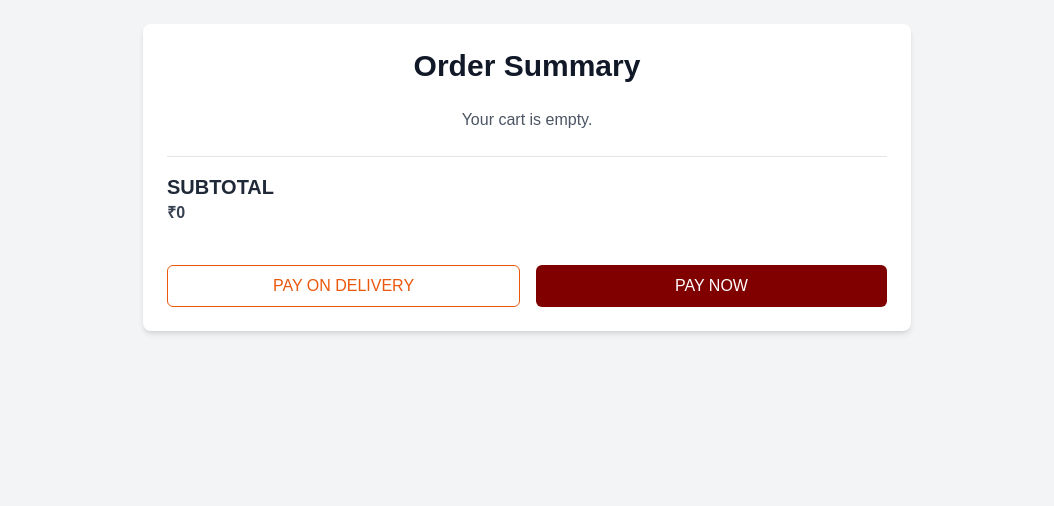
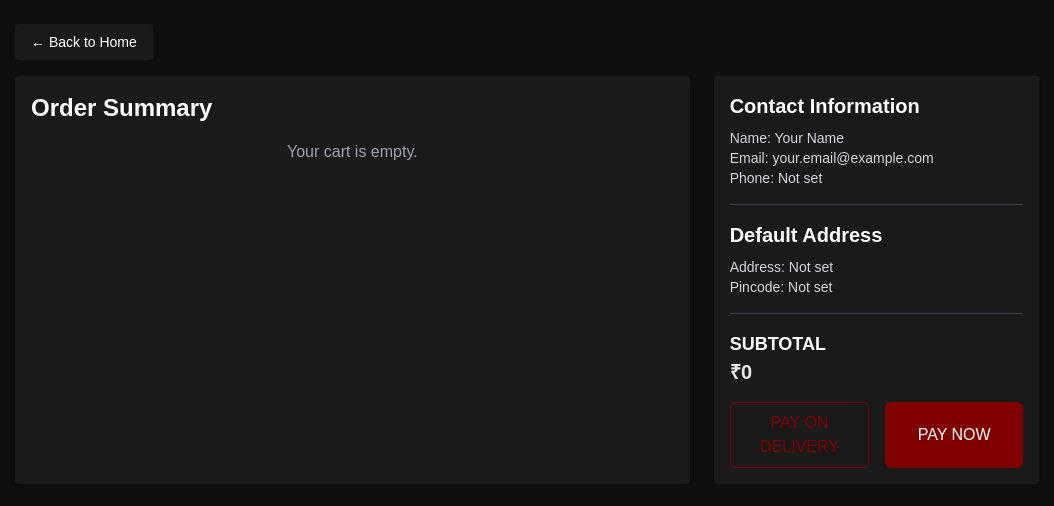
Before and after one commit to k25kar/GWOC_2025, a Next.js app: page /order-summary in a window 1280 px wide. Shown: the top 506 px of the page, without its empty margins (113-1167 px from the left). Built offline with nearby package versions, Linux system fonts and the light colour scheme; no server answers.

Commit message:
Order Summary Integration

```diff
--- a/components/cart.tsx
+++ b/components/cart.tsx
@@ -15,6 +15,7 @@ import { useCart } from "@/src/context/CartContext";
 import { Button } from "./ui/button";
 import { useSession } from "next-auth/react";
 import { useRouter } from "next/navigation";
+import { CartProvider } from "@/src/context/CartContext";
 
 interface Props {
   visible?: boolean;
--- a/pages/order-summary.tsx
+++ b/pages/order-summary.tsx
@@ -1,104 +1,216 @@
 "use client";
 
-import React, { useState } from "react";
+import React, { useState, useEffect } from "react";
 import { useCart } from "@/src/context/CartContext";
 import { Button } from "@/components/ui/button";
 import { useRouter } from "next/navigation";
+import { useSession } from "next-auth/react";
+import { CartProvider } from "@/src/context/CartContext";
+import { SessionProvider } from "next-auth/react";
+
+interface UserDetails {
+  name: string;
+  email: string;
+  phone: string;
+  address: string;
+  pincode: string;
+}
 
 const OrderSummary: React.FC = () => {
   const { cart, removeFromCart } = useCart();
-  const [remarks, setRemarks] = useState<{ [key: number]: string }>({});
+  const { data: session } = useSession();
   const router = useRouter();
 
-  // Handle remark change for each cart item
+  // State to hold fetched user details from the database.
+  const [userDetails, setUserDetails] = useState<UserDetails | null>(null);
+
+  useEffect(() => {
+    if (session?.user?._id) {
+      // Fetch the full user details using the user's id.
+      fetch(`/api/users/${session.user._id}`)
+        .then((res) => res.json())
+        .then((data) => setUserDetails(data))
+        .catch((error) => console.error("Error fetching user details:", error));
+    }
+  }, [session?.user?._id]);
+
+  // Track remarks for each service in the cart.
+  const [remarks, setRemarks] = useState<{ [index: number]: string }>({});
+
+  // Track whether a user is editing address/pincode for each cart item.
+  const [editing, setEditing] = useState<{ [index: number]: boolean }>({});
+
+  // Track overridden address/pincode for each cart item (if user chooses to edit).
+  const [addresses, setAddresses] = useState<{ [index: number]: string }>({});
+  const [pincodes, setPincodes] = useState<{ [index: number]: string }>({});
+
+  // Use user details fetched from the database;
+  // if not yet loaded, fall back to session values.
+  const userName = userDetails?.name || session?.user?.name || "Your Name";
+  const userEmail = userDetails?.email || session?.user?.email || "your.email@example.com";
+  const userPhone = userDetails?.phone || session?.user?.phone || "Not set";
+  const userAddress = userDetails?.address || session?.user?.address || "Not set";
+  const userPincode = userDetails?.pincode || session?.user?.pincode || "Not set";
+
+  // Handle remark changes.
   const handleRemarkChange = (index: number, value: string) => {
     setRemarks((prev) => ({ ...prev, [index]: value }));
   };
 
-  // Calculate subtotal ensuring numerical addition
+  // Toggle editing state for a given cart item.
+  const handleEditAddress = (index: number) => {
+    setEditing((prev) => ({ ...prev, [index]: !prev[index] }));
+  };
+
+  // Handle address and pincode changes per cart item.
+  const handleAddressChange = (index: number, value: string) => {
+    setAddresses((prev) => ({ ...prev, [index]: value }));
+  };
+
+  const handlePincodeChange = (index: number, value: string) => {
+    setPincodes((prev) => ({ ...prev, [index]: value }));
+  };
+
+  // Calculate subtotal.
   const subtotal = cart.reduce(
     (sum, item) => sum + Number(item.service.price),
     0
   );
 
+  // Payment method handlers.
   const handlePayOnDelivery = () => {
-    // Implement your pay on delivery functionality here
-    // For now, simply redirect to a confirmation page
     router.push("/order-confirmation?method=pod");
   };
 
   const handlePayNow = () => {
-    // Implement your pay now functionality here
-    // For now, simply redirect to a confirmation page
     router.push("/order-confirmation?method=paynow");
   };
 
+  // Back to Home handler.
+  const handleBackHome = () => {
+    router.push("/");
+  };
+
   return (
-    <div className="min-h-screen bg-gray-100 flex flex-col items-center p-6">
-      <div className="w-full max-w-3xl bg-white p-6 rounded-lg shadow-md">
-        <h1 className="text-3xl font-bold text-gray-900 mb-6 text-center">
-          Order Summary
-        </h1>
+    <SessionProvider>
+    <CartProvider>
+    <div className="min-h-screen bg-[#0f0f0f] p-6 text-white">
+      <div className="max-w-5xl mx-auto">
+        {/* Back Button */}
+        <button
+          onClick={handleBackHome}
+          className="mb-4 px-4 py-2 bg-[#1a1a1a] hover:bg-[#2c2c2c] rounded text-sm"
+        >
+          &larr; Back to Home
+        </button>
 
+        <div className="grid grid-cols-1 md:grid-cols-3 gap-6">
+          {/* Left Column: Cart Items */}
+          <div className="md:col-span-2 bg-[#1a1a1a] p-4 rounded shadow">
+            <h1 className="text-2xl font-bold mb-4">Order Summary</h1>
             {cart.length === 0 ? (
-          <p className="text-center text-gray-600">Your cart is empty.</p>
+              <p className="text-center text-gray-400">Your cart is empty.</p>
             ) : (
-          cart.map((item, index) => (
-            <div
-              key={index}
-              className="border p-4 rounded bg-gray-50 mb-4 flex flex-col"
-            >
+              cart.map((item, index) => {
+                const isEditing = editing[index] || false;
+                // Use overridden address if present; otherwise default to user's address.
+                const currentAddress = addresses[index] ?? userAddress;
+                const currentPincode = pincodes[index] ?? userPincode;
+
+                return (
+                  <div key={index} className="border border-gray-700 p-4 rounded mb-4">
                     <div className="flex justify-between items-center">
-                <h3 className="font-semibold text-gray-800 text-lg">
-                  {item.service.name}
-                </h3>
+                      <h3 className="font-semibold text-lg">{item.service.name}</h3>
                       <button
-                  className="text-red-500 text-sm hover:underline"
+                        className="text-red-400 text-sm hover:underline"
                         onClick={() => removeFromCart(index)}
                       >
                         Remove
                       </button>
                     </div>
-              <p className="text-sm text-gray-600">
-                Date: {item.date.toLocaleDateString()}
-              </p>
-              <p className="text-sm text-gray-600">Time: {item.time}</p>
-              <p className="text-sm text-gray-600">
-                Price: ₹{item.service.price}
-              </p>
+                    <p className="text-sm text-gray-300">Date: {item.date.toLocaleDateString()}</p>
+                    <p className="text-sm text-gray-300">Time: {item.time}</p>
+                    <p className="text-sm text-gray-300">Price: ₹{item.service.price}</p>
+
+                    {/* Remarks Field */}
                     <div className="mt-2">
-                <label
-                  htmlFor={`remark-${index}`}
-                  className="block text-sm font-medium text-gray-700"
-                >
-                  Remark (Optional)
+                      <label htmlFor={`remark-${index}`} className="block text-sm font-medium text-gray-200">
+                        Wish to tell us more about the work?
                       </label>
                       <input
                         id={`remark-${index}`}
                         type="text"
                         value={remarks[index] || ""}
-                  onChange={(e) =>
-                    handleRemarkChange(index, e.target.value)
-                  }
+                        onChange={(e) => handleRemarkChange(index, e.target.value)}
                         placeholder="Add a remark"
-                  className="mt-1 block w-full rounded-md border-gray-300 shadow-sm focus:border-indigo-500 focus:ring-indigo-500 sm:text-sm"
+                        className="mt-1 block w-full rounded-md border border-gray-600 bg-[#2c2c2c] text-gray-200 focus:outline-none focus:border-[#800000] p-2"
                       />
                     </div>
+
+                    {/* Address / Pincode Display & Edit */}
+                    <div className="mt-4">
+                      <div className="flex items-center justify-between">
+                        <div>
+                          <p className="text-sm text-gray-300">Address: {currentAddress}</p>
+                          <p className="text-sm text-gray-300">Pincode: {currentPincode}</p>
                         </div>
-          ))
+                        <button
+                          className="text-sm text-[#800000] hover:underline"
+                          onClick={() => handleEditAddress(index)}
+                        >
+                          {isEditing ? "Close" : "Edit Address"}
+                        </button>
+                      </div>
+                      {isEditing && (
+                        <div className="mt-2 space-y-2">
+                          <input
+                            type="text"
+                            value={currentAddress}
+                            onChange={(e) => handleAddressChange(index, e.target.value)}
+                            placeholder="Enter address"
+                            className="block w-full rounded-md border border-gray-600 bg-[#2c2c2c] text-gray-200 focus:outline-none focus:border-[#800000] p-2"
+                          />
+                          <input
+                            type="text"
+                            value={currentPincode}
+                            onChange={(e) => handlePincodeChange(index, e.target.value)}
+                            placeholder="Enter pincode"
+                            className="block w-full rounded-md border border-gray-600 bg-[#2c2c2c] text-gray-200 focus:outline-none focus:border-[#800000] p-2"
+                          />
+                        </div>
                       )}
-
-        <div className="py-4 border-t mt-6">
-          <h2 className="font-semibold text-xl uppercase text-gray-800">
-            Subtotal
-          </h2>
-          <p className="font-semibold text-gray-700">₹{subtotal}</p>
+                    </div>
+                  </div>
+                );
+              })
+            )}
           </div>
 
-        <div className="mt-6 flex gap-4">
+          {/* Right Column: Contact & Payment */}
+          <div className="bg-[#1a1a1a] p-4 rounded shadow flex flex-col justify-between">
+            {/* Contact Info */}
+            <div>
+              <h2 className="text-xl font-bold mb-2">Contact Information</h2>
+              <p className="text-sm text-gray-300">Name: {userName}</p>
+              <p className="text-sm text-gray-300">Email: {userEmail}</p>
+              <p className="text-sm text-gray-300">Phone: {userPhone}</p>
+
+              {/* Default Address & Pincode */}
+              <div className="mt-4 border-t border-gray-700 pt-4">
+                <h2 className="text-xl font-bold mb-2">Default Address</h2>
+                <p className="text-sm text-gray-300">Address: {userAddress}</p>
+                <p className="text-sm text-gray-300">Pincode: {userPincode}</p>
+              </div>
+            </div>
+
+            {/* Subtotal & Payment Buttons */}
+            <div className="mt-4 border-t border-gray-700 pt-4">
+              <h2 className="font-semibold text-lg uppercase">Subtotal</h2>
+              <p className="font-semibold text-gray-200 text-xl">₹{subtotal}</p>
+              <div className="mt-4 flex gap-4">
                 <Button
                   onClick={handlePayOnDelivery}
-            className="flex-1 outline-none block text-center uppercase border border-orange-600 text-orange-600 hover:bg-orange-100"
+                  className="flex-1 outline-none block text-center uppercase border border-[#800000] text-[#800000] hover:bg-[#2c2c2c]"
                 >
                   Pay On Delivery
                 </Button>
@@ -111,6 +223,11 @@ const OrderSummary: React.FC = () => {
               </div>
             </div>
           </div>
+        </div>
+      </div>
+    </div>
+    </CartProvider>
+    </SessionProvider>
   );
 };
 
```
Also changed, not shown: next-auth.d.ts (+7 -0 lines), pages/api/users/[id].ts (added, +40 -0 lines), src/models/Booking.ts (added, +23 -0 lines), src/models/PastServices.ts (added, +23 -0 lines), tsconfig.json (+9 -2 lines). Lines whose indentation alone changed are shown as unchanged.
